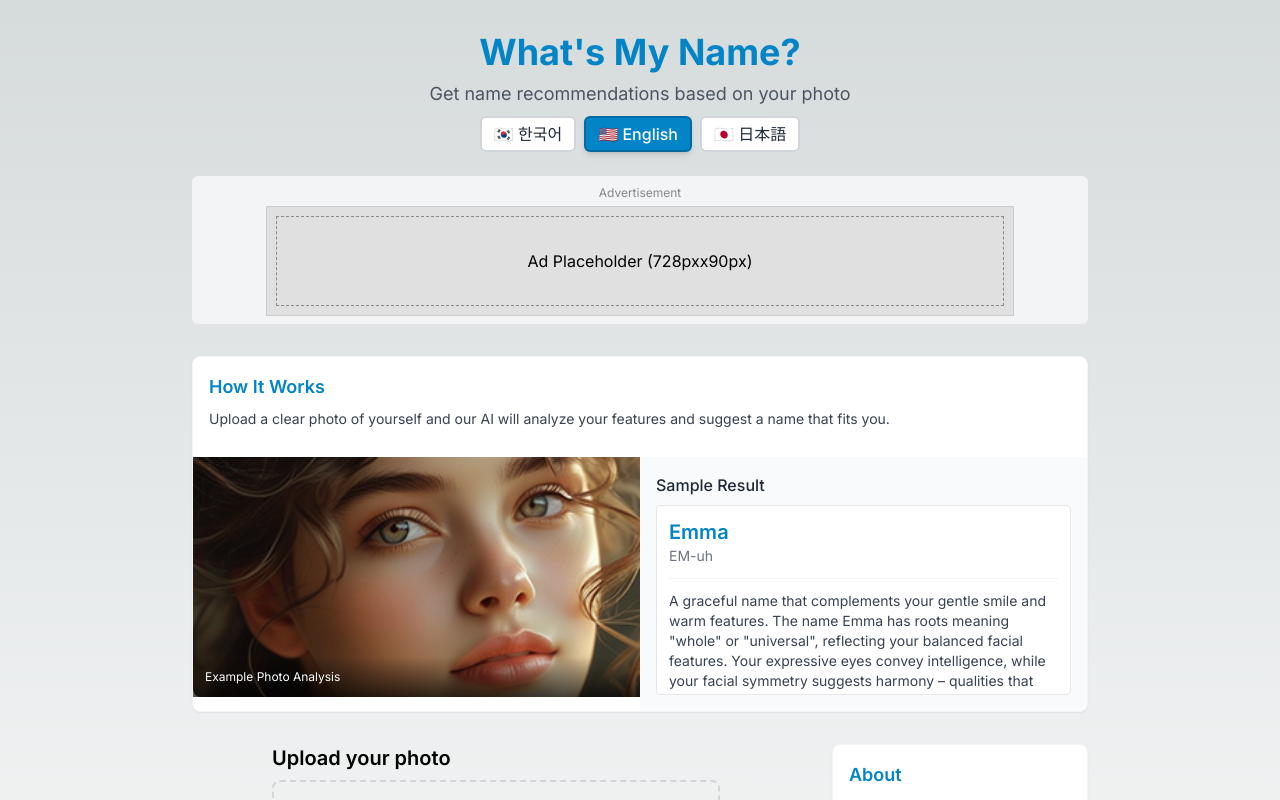
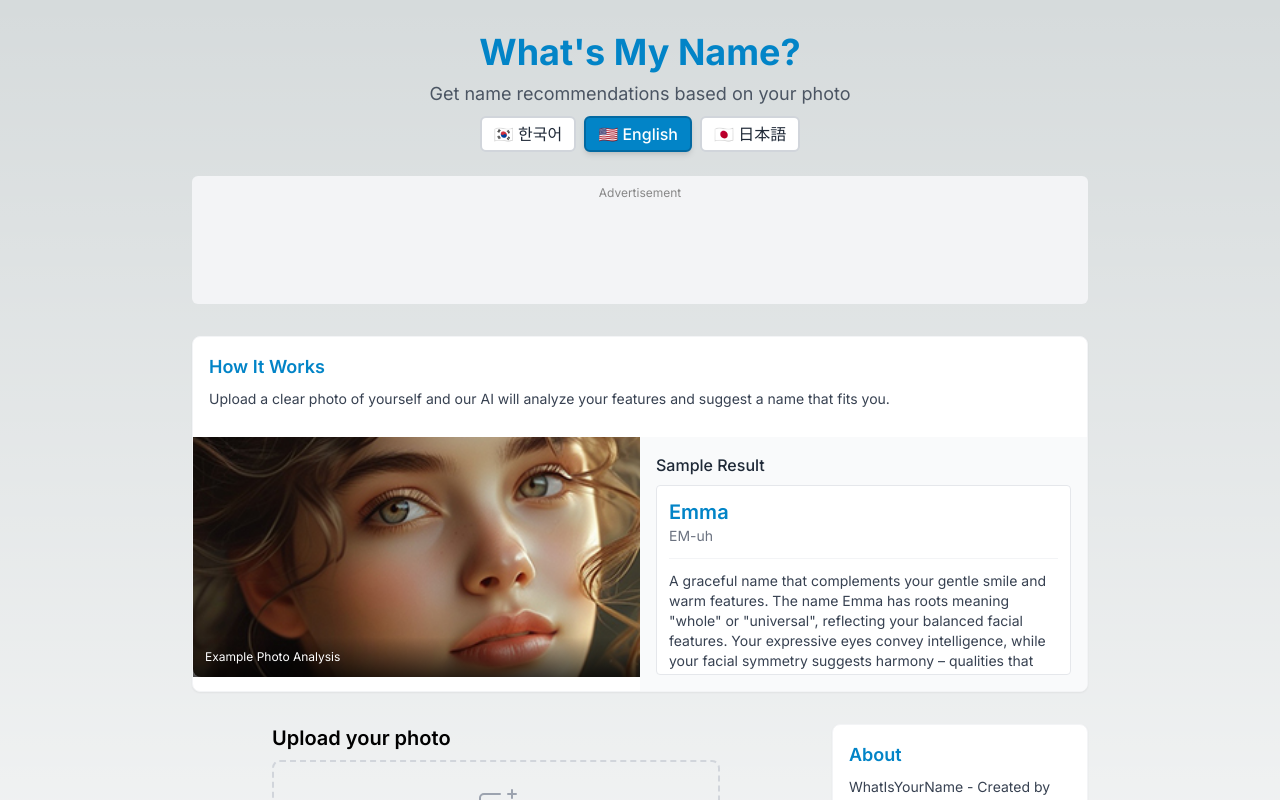
Before and after one commit to DavidPark-AI/FunWebApp, a Next.js app: page /en in a window 1280 px wide. Shown: the top 800 px of the page. Built offline with nearby package versions, Linux system fonts and the light colour scheme.

Commit message:
구글 애드센스 관련 수정

```diff
--- a/src/components/AdBanner.tsx
+++ b/src/components/AdBanner.tsx
@@ -31,8 +31,7 @@ export default function AdBanner({ adSlot, adFormat = 'rectangle' }: AdBannerPro
   const { width, height, bgWidth, bgHeight } = getDimensions();
 
   useEffect(() => {
-    // Only attempt to load ads when in production environment
-    if (process.env.NODE_ENV === 'production') {
+    // Always attempt to load ads for Google verification purposes
     try {
       if (window.adsbygoogle) {
         window.adsbygoogle = window.adsbygoogle || [];
@@ -41,7 +40,6 @@ export default function AdBanner({ adSlot, adFormat = 'rectangle' }: AdBannerPro
     } catch (err) {
       console.error('Ad Error:', err);
     }
-    }
   }, []);
 
   return (
@@ -49,47 +47,15 @@ export default function AdBanner({ adSlot, adFormat = 'rectangle' }: AdBannerPro
       <div style={{ fontSize: '12px', textAlign: 'center', color: '#888', marginBottom: '4px' }}>
         Advertisement
       </div>
-      {process.env.NODE_ENV === 'production' ? (
+      {/* Always show AdSense code for Google to verify */}
       <ins
         className="adsbygoogle"
         style={{ display: 'block', width, height }}
-          data-ad-client="ca-pub-YOUR_ADSENSE_ID" // Replace with your AdSense ID in production
+        data-ad-client="ca-pub-3228294204750660" // Correct AdSense ID
         data-ad-slot={adSlot}
         data-ad-format="auto"
         data-full-width-responsive="true"
       ></ins>
-      ) : (
-        <div
-          style={{
-            width: bgWidth,
-            height: bgHeight,
-            backgroundColor: '#e0e0e0',
-            display: 'flex',
-            flexDirection: 'column',
-            alignItems: 'center',
-            justifyContent: 'center',
-            margin: '0 auto',
-            border: '1px solid #ccc',
-            position: 'relative',
-            overflow: 'hidden'
-          }}
-        >
-          <div style={{
-            position: 'absolute',
-            top: '50%',
-            left: '50%',
-            transform: 'translate(-50%, -50%)',
-            width,
-            height,
-            border: '1px dashed #888',
-            display: 'flex',
-            alignItems: 'center',
-            justifyContent: 'center',
-          }}>
-            <p>Ad Placeholder ({width}x{height})</p>
-          </div>
-        </div>
-      )}
     </div>
   );
 }
```
Lines whose indentation alone changed are shown as unchanged.
